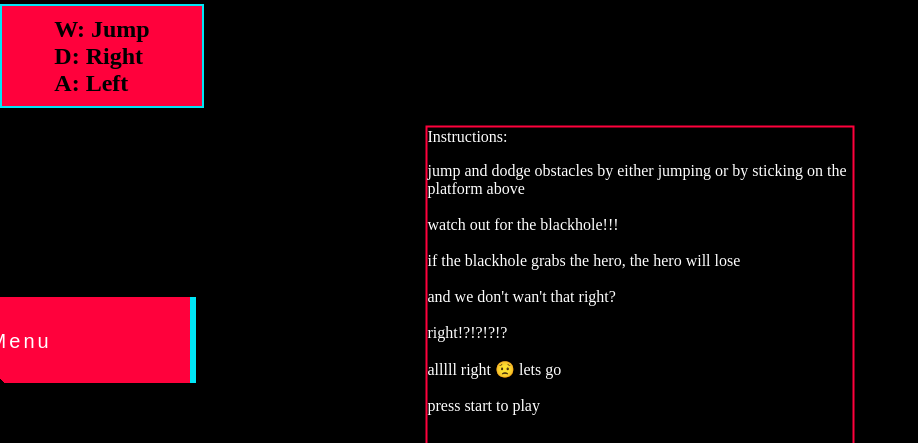
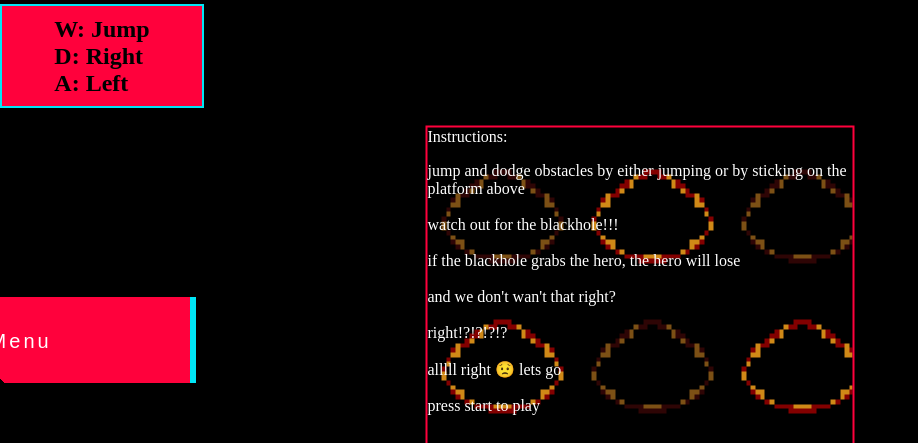
Before and after one commit to nvega23/gravity-guy, a plain HTML site: page index.html in a window 1280 px wide. Shown: the part 60-503 px from the top of the page, without its empty margins (0-918 px from the left). Drawn offline with Linux system fonts and the light colour scheme.

Commit message:
hud background bug fix

```diff
--- a/dist/main.css
+++ b/dist/main.css
@@ -62,7 +62,7 @@ canvas {
 
 #hud {
   border: 2px solid #FF013C;
-  background-image: url(./images/blackHole.png);
+  background-image: url(/images/blackHole.png);
   position: absolute;
   top: 50%;
   left: 50%;
--- a/src/index.scss
+++ b/src/index.scss
@@ -59,9 +59,10 @@ canvas{
   width: 200px;
   height: 100px;
 }
+
 #hud{
     border: 2px solid #FF013C;
-    background-image: url(./images/blackHole.png);
+    background-image: url(/images/blackHole.png);
     position: absolute;
     top: 50%;
     left: 50%;
```
Also changed, not shown: 1 other file.
